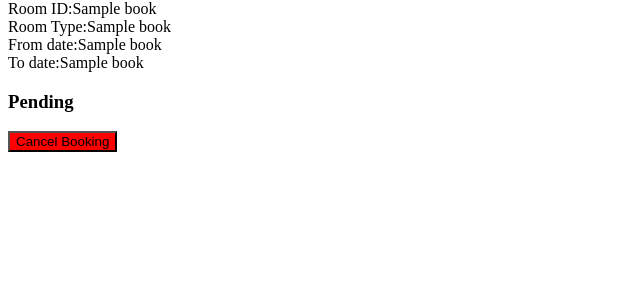
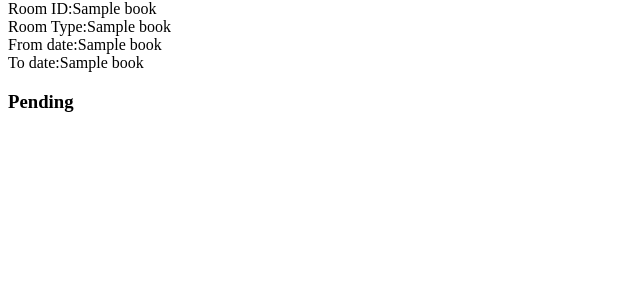
Before and after one commit to somnathjena2011/DBMSLabTest2, a Flask app: template app/app/templates/books.html in a window 1280 px wide. Shown: the part 26-326 px from the top of the page, without its empty margins (0-640 px from the left). Run offline with Flask 2, Linux system fonts and the light colour scheme; the template is opened without the code that fills it: most values are stand-ins (such as "Sample title", 1, 10 or a date in 2020); parts of the project's set-up code (start-up, migrations or seed data) failed here and were passed over.

Commit message:
dbms_final

```diff
--- a/app/app/templates/books.html
+++ b/app/app/templates/books.html
@@ -20,11 +20,6 @@
         {% else %}
         <div>
             <h3>Pending</h3>
-            <div>
-                <form method="POST" action="{{ url_for('cancel',booking_id=book[0]) }}">
-                    <input type="submit" value="Cancel Booking" style="background-color: red;">
-                </form>
-            </div>
         </div>
         {% endif %}
     </div>
```
